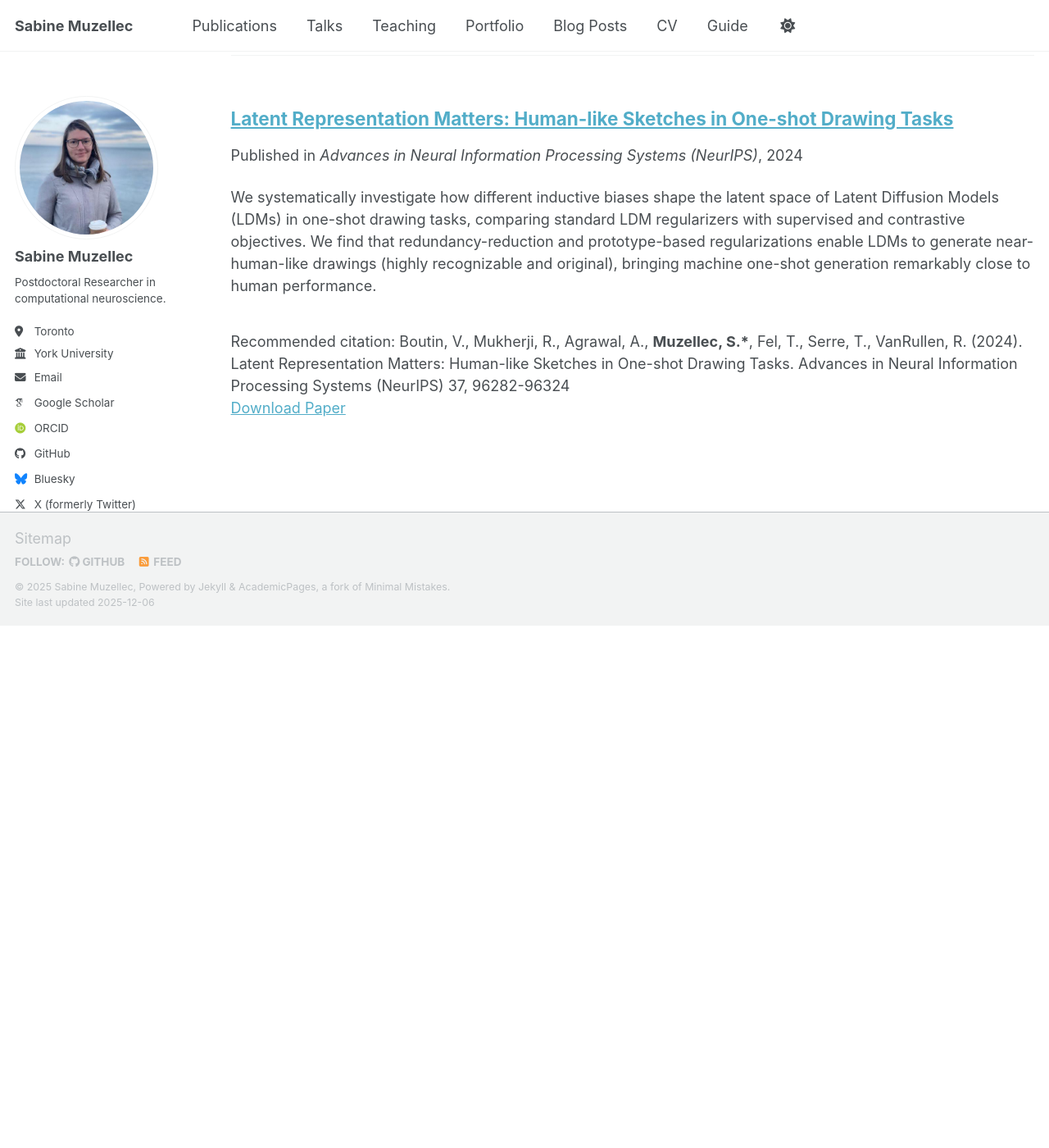
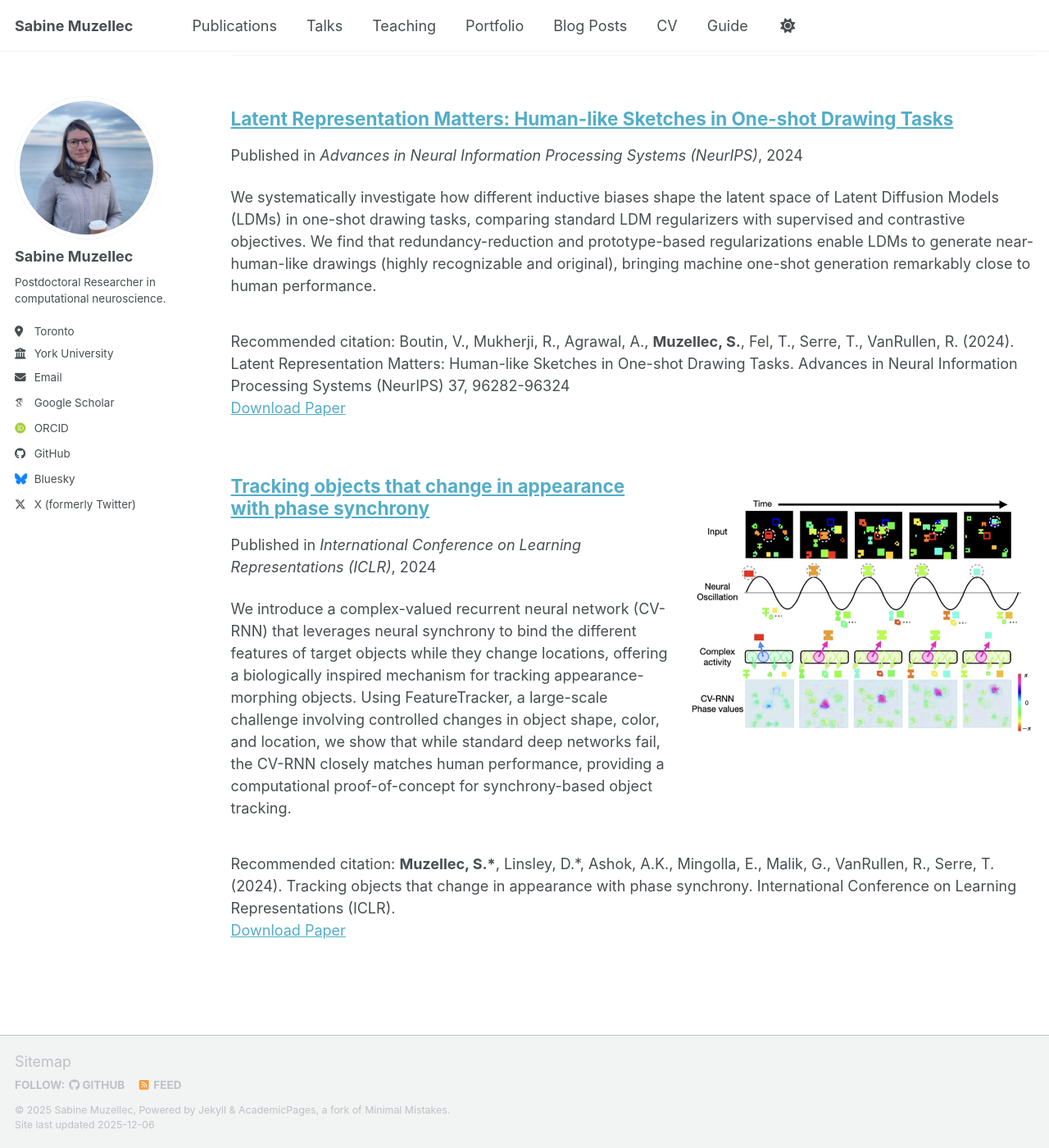
Before and after one commit to S4b1n3/S4b1n3.github.io, a Jekyll site: the page built from _pages/publications.html, in a window 1280 px wide and 1400 px high, scrolled down 3008 px. Shown: the whole window at 82% size. Built offline with Jekyll 4.4.1, drawn with Linux system fonts in a browser that asks for light colours; some web fonts are replaced; a script bundle is joined from its source files by our own code; library files that are not in the unit come from our copies; before the commit the page ends 3771 px from its top, so only the background shows below that.

Commit message:
adding tracking

```diff
--- /dev/null
+++ b/_publications/tracking.md
@@ -0,0 +1,16 @@
+---
+title: "Tracking objects that change in appearance with phase synchrony"
+collection: publications
+category: ai_conferences
+permalink: /publication/tracking
+excerpt: 'We introduce a complex-valued recurrent neural network (CV-RNN) that leverages neural synchrony to bind the different features of target objects while they change locations, offering a biologically inspired mechanism for tracking appearance-morphing objects. Using FeatureTracker, a large-scale challenge involving controlled changes in object shape, color, and location, we show that while standard deep networks fail, the CV-RNN closely matches human performance, providing a computational proof-of-concept for synchrony-based object tracking.'
+date: 2024-10-02
+venue: 'International Conference on Learning Representations (ICLR)'
+paperurl: 'https://arxiv.org/pdf/2410.02094'
+citation: '<strong>Muzellec, S.*</strong>, Linsley, D.*, Ashok, A.K., Mingolla, E.,  Malik, G., VanRullen, R., Serre, T.  (2024). Tracking objects that change in appearance with phase synchrony. International Conference on Learning Representations (ICLR).'
+featured: true
+header:
+    teaser: "tracking.png"
+---
+
+The contents above will be part of a list of publications, if the user clicks the link for the publication than the contents of section will be rendered as a full page, allowing you to provide more information about the paper for the reader. When publications are displayed as a single page, the contents of the above "citation" field will automatically be included below this section in a smaller font.
```
Also changed, not shown: _publications/latents.md (+1 -1 lines), images/tracking.png (added).
